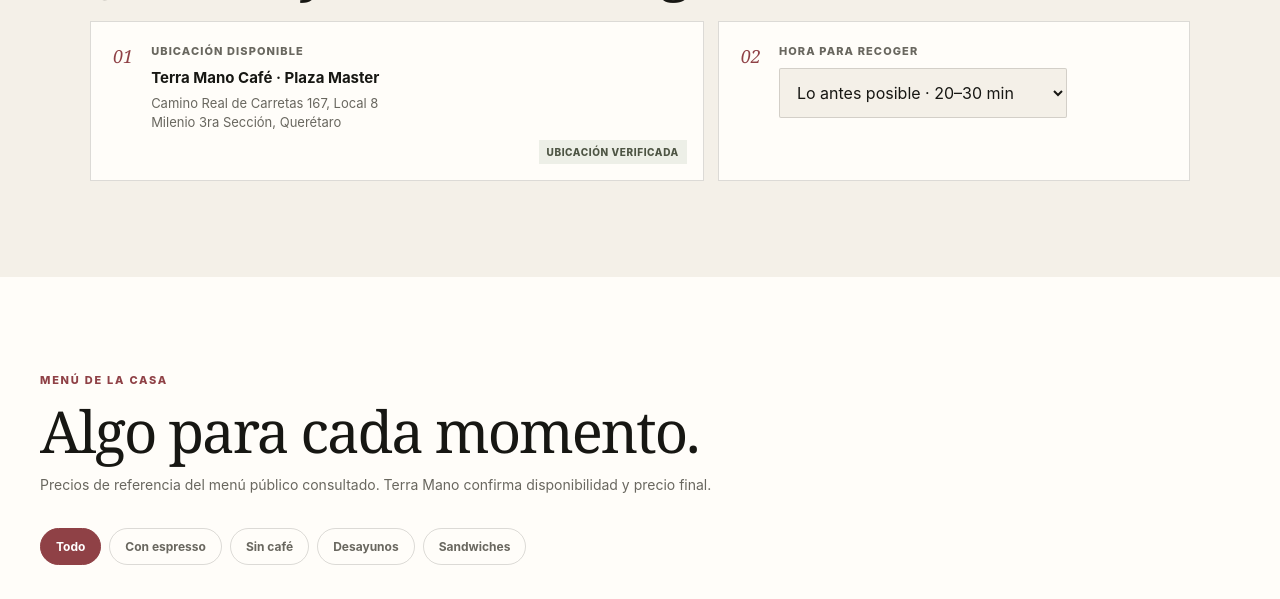
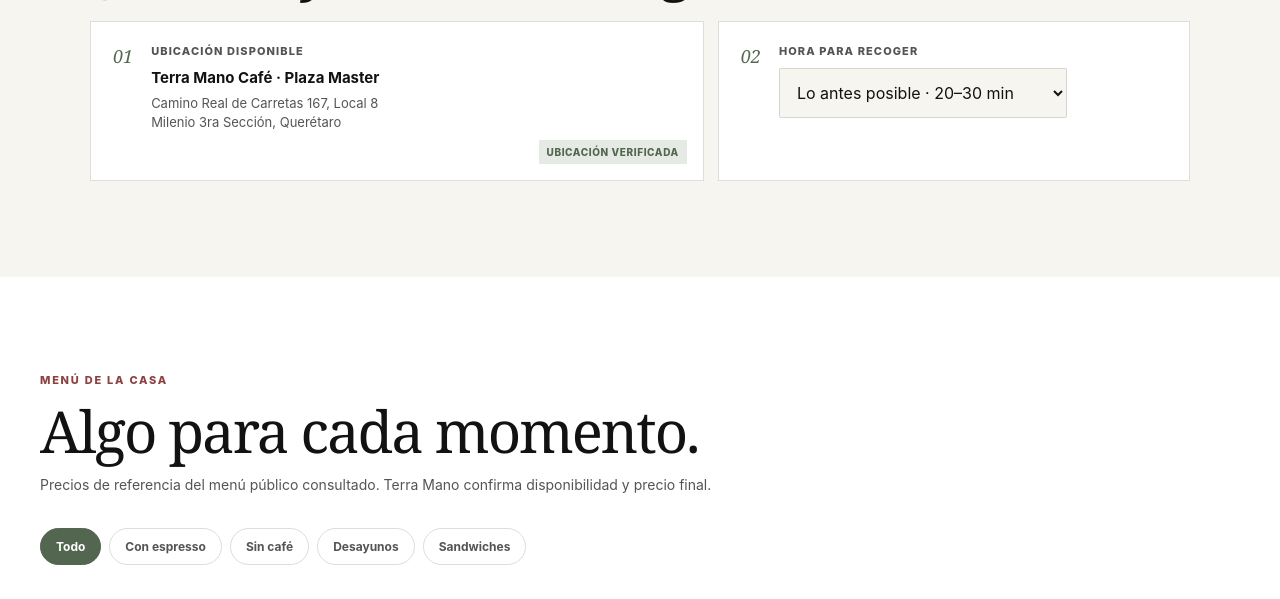
Before and after one commit to eurekawebsites/punto-cafe-demo, a plain HTML site: page terra-mano/index.html in a window 1280 px wide. Shown: the part 979-1578 px from the top of the page. Drawn offline with Linux system fonts and the light colour scheme.

Commit message:
Match Terra Mano Instagram and storefront palette

```diff
--- a/terra-mano/styles.css
+++ b/terra-mano/styles.css
@@ -1,12 +1,15 @@
 :root {
-  --ink: #171713;
-  --paper: #f4f0e8;
-  --white: #fffdf9;
-  --wine: #8f4146;
-  --wine-dark: #713238;
-  --sage: #747762;
-  --line: rgba(23, 23, 19, .15);
-  --muted: #69675f;
+  /* Palette sampled from Terra Mano's current official storefront. */
+  --ink: #121212;
+  --paper: #f7f5ef;
+  --white: #ffffff;
+  --wine: #8d4141;
+  --wine-dark: #713333;
+  --sage: #768c72;
+  --sage-dark: #53664f;
+  --tan: #aa8d77;
+  --line: rgba(18, 18, 18, .14);
+  --muted: rgba(18, 18, 18, .72);
   --shadow: 0 18px 50px rgba(34, 29, 22, .12);
   --sans: Inter, ui-sans-serif, -apple-system, BlinkMacSystemFont, "Segoe UI", sans-serif;
   --serif: Georgia, "Times New Roman", serif;
@@ -28,7 +31,7 @@ img { display: block; max-width: 100%; }
 
 .site-header {
   height: 74px; padding: 0 clamp(18px, 5vw, 72px); display: flex; align-items: center;
-  justify-content: space-between; background: rgba(244, 240, 232, .94); border-bottom: 1px solid var(--line);
+  justify-content: space-between; background: rgba(255, 255, 255, .94); border-bottom: 1px solid var(--line);
   position: sticky; top: 0; z-index: 20; backdrop-filter: blur(12px);
 }
 .brand img { width: 112px; }
@@ -44,7 +47,7 @@ img { display: block; max-width: 100%; }
   font-family: var(--serif); font-weight: 400; letter-spacing: -.035em;
 }
 .hero h1 { max-width: 650px; margin: 0; font-size: clamp(46px, 9vw, 84px); line-height: .98; }
-.hero h1 em { color: var(--wine); font-weight: 400; }
+.hero h1 em { color: var(--sage-dark); font-weight: 400; }
 .hero-copy > p:not(.eyebrow) { max-width: 540px; margin: 24px 0 30px; color: var(--muted); font-size: 17px; line-height: 1.6; }
 .primary-link, .secondary-link { text-decoration: none; font-weight: 800; }
 .primary-link { background: var(--ink); color: #fff; padding: 15px 22px; border-radius: 3px; }
@@ -62,11 +65,11 @@ img { display: block; max-width: 100%; }
 .section-heading > p:last-child { color: var(--muted); font-size: 14px; line-height: 1.55; }
 .setup-grid { display: grid; gap: 14px; }
 .setup-card { position: relative; min-height: 160px; padding: 22px; border: 1px solid var(--line); background: var(--white); display: flex; gap: 18px; align-items: flex-start; }
-.step-number { color: var(--wine); font-family: var(--serif); font-style: italic; font-size: 18px; }
+.step-number { color: var(--sage-dark); font-family: var(--serif); font-style: italic; font-size: 18px; }
 .field-label { display: block; margin-bottom: 10px; color: var(--muted); font-size: 11px; font-weight: 800; letter-spacing: .1em; text-transform: uppercase; }
 .setup-card strong { display: block; font-size: 15px; }
 .setup-card p { margin: 7px 0 0; color: var(--muted); font-size: 13px; line-height: 1.5; }
-.verified-chip { position: absolute; right: 16px; bottom: 16px; padding: 6px 8px; background: #edefe7; color: #4e5544; font-size: 10px; font-weight: 800; text-transform: uppercase; letter-spacing: .06em; }
+.verified-chip { position: absolute; right: 16px; bottom: 16px; padding: 6px 8px; background: rgba(118, 140, 114, .18); color: var(--sage-dark); font-size: 10px; font-weight: 800; text-transform: uppercase; letter-spacing: .06em; }
 .setup-card select { width: 100%; min-width: 230px; padding: 13px 36px 13px 13px; border: 1px solid var(--line); background: var(--paper); color: var(--ink); border-radius: 2px; }
 
 .menu-section { background: var(--white); }
@@ -74,7 +77,7 @@ img { display: block; max-width: 100%; }
 .category-tabs { display: flex; gap: 8px; overflow-x: auto; padding-bottom: 12px; margin-bottom: 25px; scrollbar-width: none; }
 .category-tabs::-webkit-scrollbar { display: none; }
 .category-tabs button { flex: 0 0 auto; border: 1px solid var(--line); background: transparent; border-radius: 99px; padding: 10px 15px; color: var(--muted); cursor: pointer; font-weight: 700; font-size: 12px; }
-.category-tabs button.active { background: var(--wine); border-color: var(--wine); color: #fff; }
+.category-tabs button.active { background: var(--sage-dark); border-color: var(--sage-dark); color: #fff; }
 .shop-layout { display: grid; gap: 28px; }
 .product-grid { display: grid; grid-template-columns: repeat(2, minmax(0, 1fr)); gap: 12px; }
 .product-card { overflow: hidden; background: var(--paper); border: 1px solid transparent; transition: transform .2s ease, border-color .2s ease; }
@@ -87,7 +90,7 @@ img { display: block; max-width: 100%; }
 .product-footer { display: flex; align-items: center; justify-content: space-between; gap: 8px; }
 .product-price { font-weight: 800; font-size: 13px; }
 .add-button { width: 35px; height: 35px; border: 0; border-radius: 50%; background: var(--ink); color: #fff; cursor: pointer; font-size: 22px; line-height: 1; }
-.add-button:hover { background: var(--wine); }
+.add-button:hover { background: var(--sage-dark); }
 
 .cart-panel { background: var(--paper); padding: 22px; align-self: start; }
 .cart-panel-head { display: flex; align-items: flex-start; justify-content: space-between; border-bottom: 1px solid var(--line); padding-bottom: 14px; }
@@ -112,10 +115,10 @@ img { display: block; max-width: 100%; }
 .checkout-button:hover, .demo-finish:hover { background: var(--wine-dark); }
 .fine-print { display: block; margin: 10px 0 0; color: var(--muted); text-align: center; font-size: 10px; line-height: 1.45; }
 
-.store-bridge { background: #d9d8cc; overflow: hidden; display: grid; }
+.store-bridge { background: #d2d5c1; overflow: hidden; display: grid; }
 .store-bridge > div { padding: 68px 24px; align-self: center; }
 .store-bridge h2 { margin: 0 0 18px; max-width: 650px; font-size: clamp(38px, 6vw, 62px); line-height: 1; }
-.store-bridge p:not(.eyebrow) { max-width: 590px; color: #55574d; line-height: 1.6; }
+.store-bridge p:not(.eyebrow) { max-width: 590px; color: rgba(18, 18, 18, .72); line-height: 1.6; }
 .secondary-link { display: inline-flex; gap: 10px; margin-top: 14px; padding-bottom: 4px; border-bottom: 1px solid var(--ink); }
 .store-bridge > img { width: 100%; height: 380px; object-fit: cover; object-position: center 40%; }
 
```
